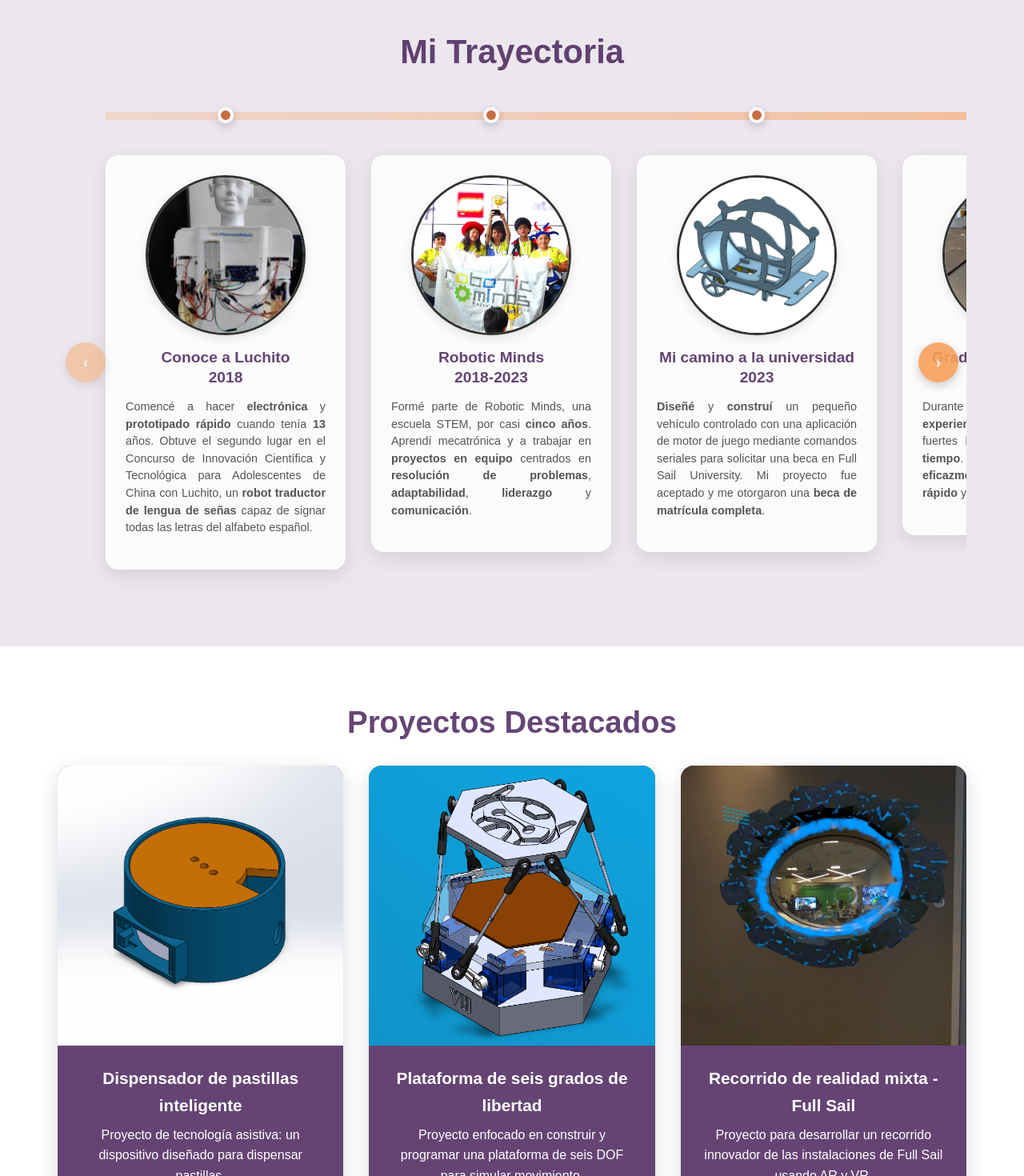
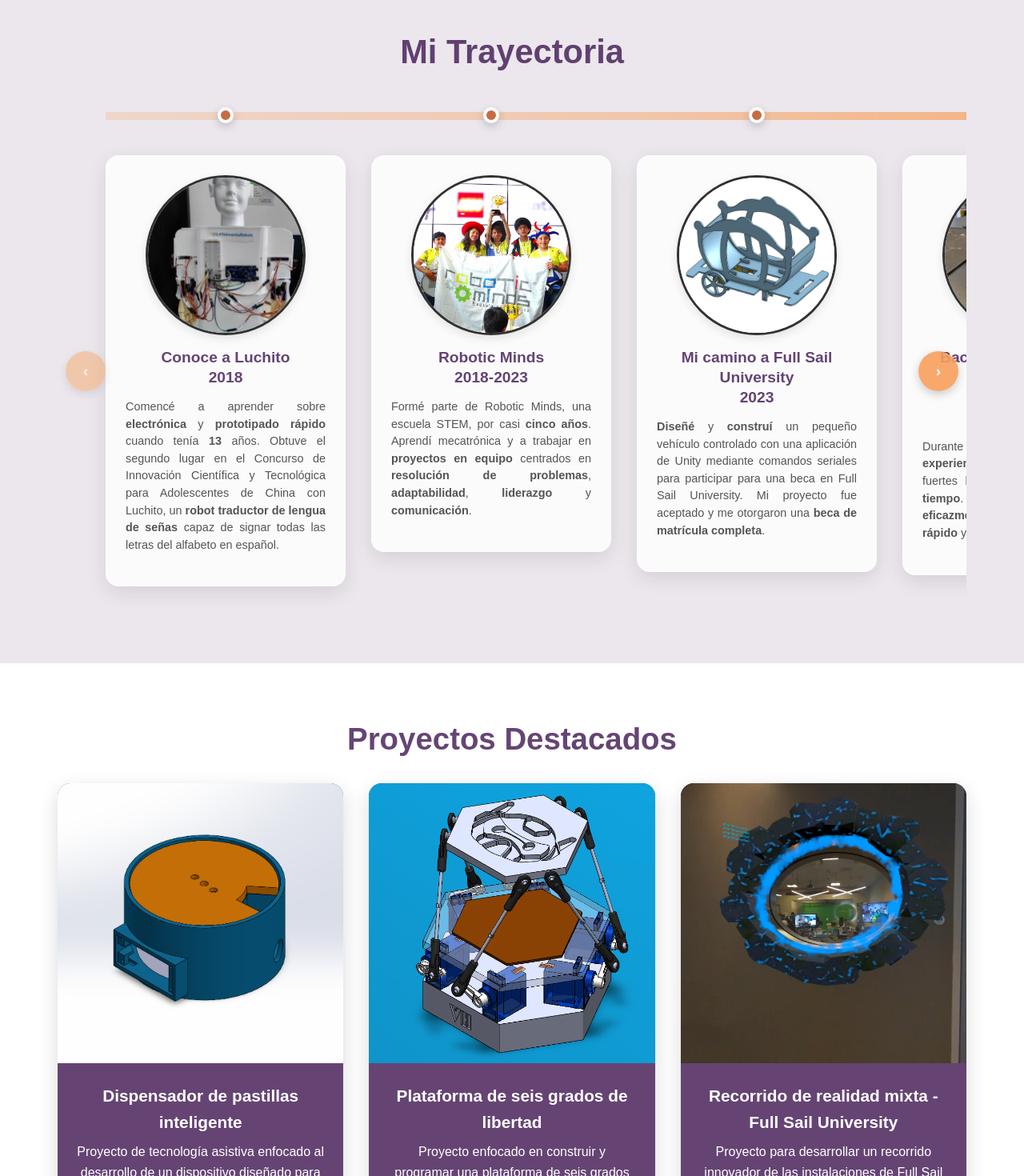
Before and after one commit to juanseherreram14/portfolio-vale, a React (Create React App) app in the folder vale-portfolio/: page / in a window 1280 px wide. Shown: the part 580-2050 px from the top of the page at 80% size. Built offline with nearby package versions, Linux system fonts and the light colour scheme.

Commit message:
Revision de contenido pagina principal

```diff
--- a/vale-portfolio/src/Pages/Main.jsx
+++ b/vale-portfolio/src/Pages/Main.jsx
@@ -9,7 +9,7 @@ import luchito from '../Images/Luchito.jpg'
 import roboticsCompetition from '../Images/RoboticsCompetition.jpg'
 import fsProject from '../Images/fsProject.png'
 import FS from '../Images/FS.jpg'
-import QM from '../Images/QM.png'
+//import QM from '../Images/QM.png'
 import MRT from '../Images/MRT_windowFrame.jpg'
 import { motion } from 'framer-motion';
 
@@ -24,7 +24,7 @@ const projectsEn = [
   {
     id: 2,
     title: "Six Degrees of Freedom Platform",
-    description: "Project focused on building and programming a six dof platform to simulate movement.",
+    description: "Project focused on building and programming a six degrees of freedom platform to simulate movement.",
     imageUrl: platImage,
     liveUrl: "/MainProject1"
   },
@@ -41,21 +41,21 @@ const projectsEs = [
   {
     id: 1,
     title: "Dispensador de pastillas inteligente",
-    description: "Proyecto de tecnología asistiva: un dispositivo diseñado para dispensar pastillas.",
+    description: "Proyecto de tecnología asistiva enfocado al desarrollo de un dispositivo diseñado para dispensar pastillas.",
     imageUrl: smartPDImage,
     liveUrl: "/MainProject2"
   },
   {
     id: 2,
     title: "Plataforma de seis grados de libertad",
-    description: "Proyecto enfocado en construir y programar una plataforma de seis DOF para simular movimiento.",
+    description: "Proyecto enfocado en construir y programar una plataforma de seis grados de libertad para simular movimiento.",
     imageUrl: platImage,
     liveUrl: "/MainProject1"
   },
   {
     id: 3,
-    title: "Recorrido de realidad mixta - Full Sail",
-    description: "Proyecto para desarrollar un recorrido innovador de las instalaciones de Full Sail usando AR y VR.",
+    title: "Recorrido de realidad mixta - Full Sail University",
+    description: "Proyecto para desarrollar un recorrido innovador de las instalaciones de Full Sail usando Realidad Virtual y Realidad Aumentada.",
     imageUrl: MRT,
     liveUrl: "/MainProject4"
   }
@@ -92,30 +92,23 @@ const timelineDataEn = [
   },
   {
     id: 3,
-    title: "My path to college\n2023",
-    description: "**Designed** and **built** a small vehicle controlled with a game engine application through serial commands to apply for a scholarship at Full Sail University. My project was accepted and after going through the last stages I was awarded a **full tuition scholarship**.",
+    title: "My path to Full Sail University\n2023",
+    description: "**Designed** and **built** a small vehicle controlled with a Unity application through serial commands to apply for a scholarship at Full Sail University. My project was accepted and after going through the last stages I was awarded a **full tuition scholarship**.",
     image: fsProject,
   },
   {
     id: 4,
-    title: "College Graduation\n2025",
+    title: "Bachelor of Science in Simulation and Visualization\n2025",
     description: "During my time in college, I advanced my **technical expertise** while also developing strong **time management** skills. More importantly, I learned to **perform effectively in fast-paced environments** and consistently meet demanding deadlines.",
     image: FS,
-  },
-  {
-    id: 5,
-    title: "What is next?\n\n",
-    description: "I’m excited for what’s ahead and **eager to apply and advance my skills**. My main goals are to make a **meaningful impact** and get **hands-on experience** while continuing to **learn and grow professionally**.",
-    image: QM,
-  }
-  // Add more items as needed
+  }  // Add more items as needed
 ];
 
 const timelineDataEs = [
   {
     id: 1,
     title: "Conoce a Luchito\n2018",
-    description: "Comencé a hacer **electrónica** y **prototipado rápido** cuando tenía **13** años. Obtuve el segundo lugar en el Concurso de Innovación Científica y Tecnológica para Adolescentes de China con Luchito, un **robot traductor de lengua de señas** capaz de signar todas las letras del alfabeto español.",
+    description: "Comencé a aprender sobre **electrónica** y **prototipado rápido** cuando tenía **13** años. Obtuve el segundo lugar en el Concurso de Innovación Científica y Tecnológica para Adolescentes de China con Luchito, un **robot traductor de lengua de señas** capaz de signar todas las letras del alfabeto en español.",
     image: luchito,
   },
   {
@@ -126,21 +119,15 @@ const timelineDataEs = [
   },
   {
     id: 3,
-    title: "Mi camino a la universidad\n2023",
-    description: "**Diseñé** y **construí** un pequeño vehículo controlado con una aplicación de motor de juego mediante comandos seriales para solicitar una beca en Full Sail University. Mi proyecto fue aceptado y me otorgaron una **beca de matrícula completa**.",
+    title: "Mi camino a Full Sail University\n2023",
+    description: "**Diseñé** y **construí** un pequeño vehículo controlado con una aplicación de Unity mediante comandos seriales para participar para una beca en Full Sail University. Mi proyecto fue aceptado y me otorgaron una **beca de matrícula completa**.",
     image: fsProject,
   },
   {
     id: 4,
-    title: "Graduación universitaria\n2025",
+    title: "Bachelor of Science in Simulation and Visualization\n2025",
     description: "Durante la universidad, avancé mi **experiencia técnica** y desarrollé fuertes **habilidades de gestión del tiempo**. Aprendí a **desempeñarme eficazmente en entornos de ritmo rápido** y cumplir plazos exigentes.",
     image: FS,
-  },
-  {
-    id: 5,
-    title: "¿Qué sigue?\n\n",
-    description: "Estoy emocionada por lo que viene y **ansiosa por aplicar y mejorar mis habilidades**. Mis metas son generar un **impacto significativo** y obtener **experiencia práctica**, mientras continúo **aprendiendo y creciendo profesionalmente**.",
-    image: QM,
   }
 ];
 
```
